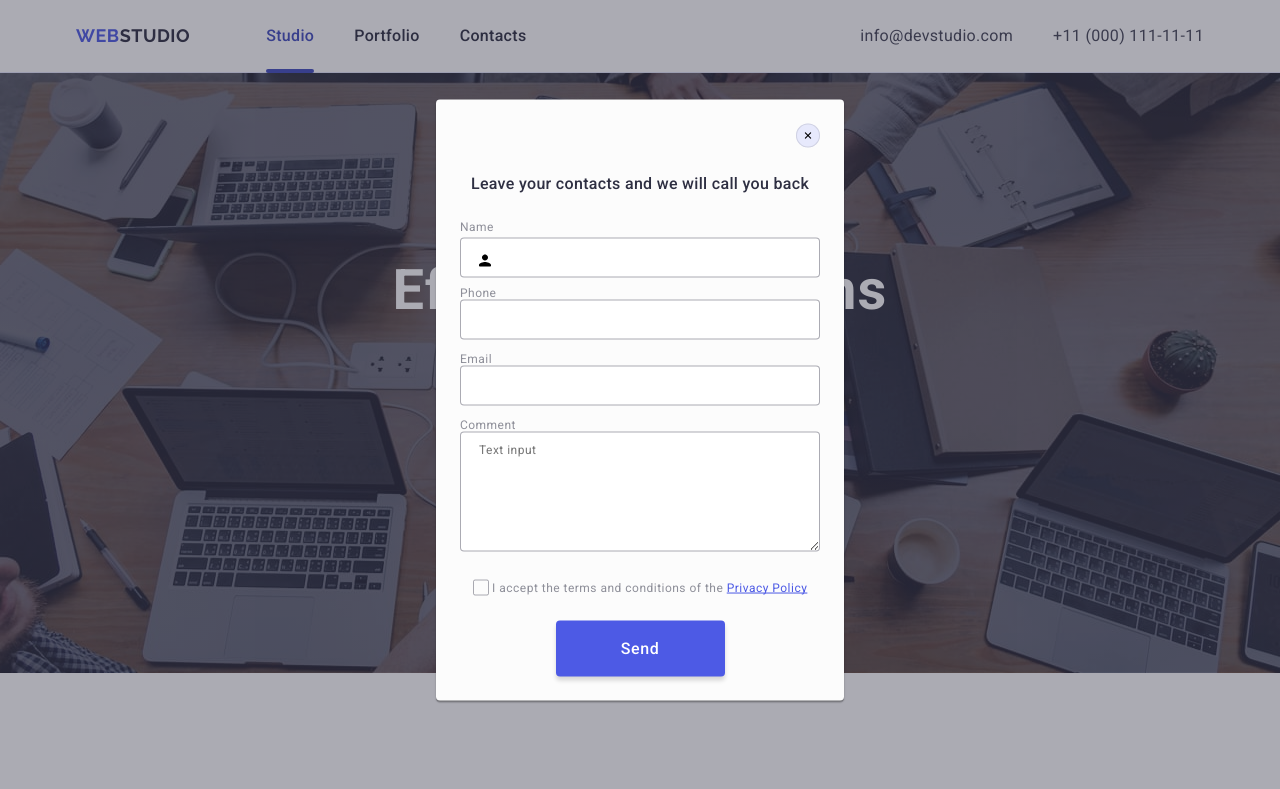
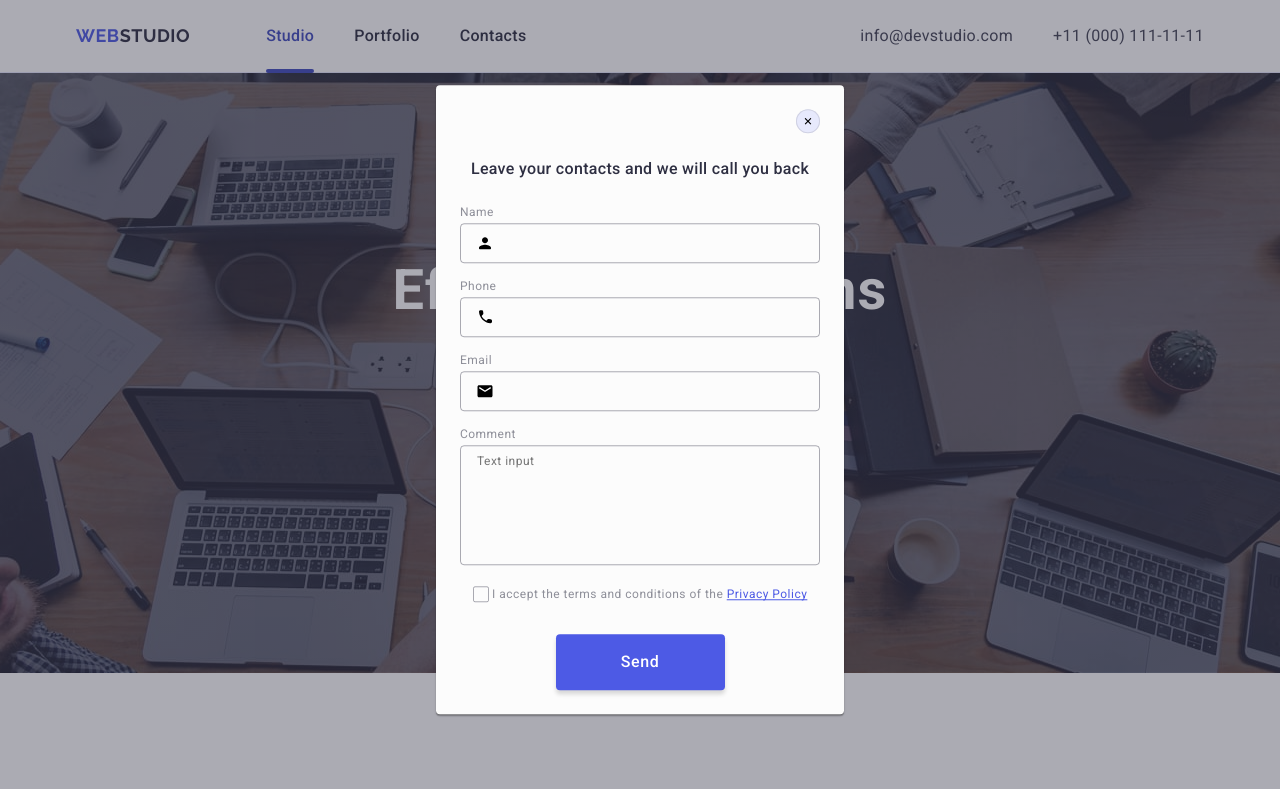
Before and after one commit to Victoria-art-creator/goit-markup-hw-05, a plain HTML site: page index.html in a window 1280 px wide. Shown: the top 789 px of the page. Drawn offline with nearby package versions, Linux system fonts and the light colour scheme.

Commit message:
add form

```diff
--- a/css/styles.css
+++ b/css/styles.css
@@ -469,23 +469,23 @@ input {
 }
 
 .subscribe-footer {
-    display: flex;
-    align-items: flex-end;
-    justify-content: flex-end;
 }
 
 
-.form-footer-label {
+.subscribe-text {
     font-weight: 500;
     font-size: 16px;
     line-height: 1.5;
     letter-spacing: 0.02em;
     color: #fff;
-
+    margin-bottom: 16px;
 }
 
 .form-footer {
-    margin-left: 80px;
+    display: flex;
+    align-items: center;
+    justify-content: center;
+    gap: 24px;
 }
 
 .form-footer-input {
@@ -493,7 +493,7 @@ input {
     font-size: 12px;
     line-height: 2;
     letter-spacing: 0.04em;
-    background-color: #2e2f42;
+    background-color: transparent;
     color: #fff;
     border: 1px solid #fff;
     border-radius: 4px;
@@ -501,15 +501,35 @@ input {
     height: 40px;
     box-shadow: 0 4px 4px 0 rgba(0, 0, 0, 0.15);
     margin-top: 16px;
+    padding-left: 16px;
+}
+
+.form-footer-input::placeholder {
+    color: #fff;
 }
 
 .subscribe-button {
+    display: flex;
+    align-items: center;
+    justify-content: center;
+    min-width: 165px;
+    height: 40px;
+    font-family: "Roboto", sans-serif;
+    font-weight: 500;
+    font-size: 16px;
+    line-height: 1.5;
+    letter-spacing: 0.04em;
+    color: #fff;
+    cursor: pointer;
+    background: #4d5ae5;
+    border: none;
     border-radius: 4px;
-    width: 165px;
-    height: 40px;
-    background: #4d5ae5;
-    margin: 0;
-    padding: 0;
+    transition: background-color 250ms cubic-bezier(0.4, 0, 0.2, 1),
+}
+
+.subscribe-button:hover,
+.subscribe-button:focus {
+    background-color: #404bbf;
 }
 
 .subscribe-icon {
@@ -517,15 +537,6 @@ input {
     height: 20px;
     fill: #fff;
     margin-left: 16px;
-}
-
-.subscribe-button-title {
-    font-weight: 500;
-    font-size: 16px;
-    line-height: 1.5;
-    letter-spacing: 0.04em;
-    text-align: center;
-    color: #fff;
 }
 
 /* Modal */
@@ -541,7 +552,7 @@ input {
     visibility: hidden;
     pointer-events: none;
     transition: opacity 250ms cubic-bezier(0.4, 0, 0.2, 1),
-    visiility 250ms cubic-bezier(0.4, 0, 0.2, 1);
+    visibility 250ms cubic-bezier(0.4, 0, 0.2, 1);
 }
 
 .backdrop.is-open {
@@ -560,14 +571,14 @@ input {
     box-shadow: 0 1px 1px 0 rgba(0, 0, 0, 0.14), 0 1px 3px 0 rgba(0, 0, 0, 0.12), 0 2px 1px 0 rgba(0, 0, 0, 0.2);
     background-color: #fcfcfc;
     transform: translate(-50%, -50%);
-    transition: opacity 250ms cubic-bezier(0.4, 0, 0.2, 1);
+    transition: transform 250ms cubic-bezier(0.4, 0, 0.2, 1);
 }
 
 .backdrop:not(.is-open) .modal {
     transform: translate(-50%, -100%) scale(1.5);
 }
 
-.icon-close-modal-wrappper {
+ .icon-close-modal-wrappper {
     border-radius: 50%;
     background-color: #e7e9fc;
     width: 24px;
@@ -588,12 +599,15 @@ input {
     background-color: #e7e9fc;
     border: 1px solid rgba(0, 0, 0, 0.1);
     cursor: pointer;
-    transition: background-color 250ms cubic-bezier(0.4, 0, 0.2, 1);
+    padding: 0;
+    transition: background-color 250ms cubic-bezier(0.4, 0, 0.2, 1),
+    border 250ms cubic-bezier(0.4, 0, 0.2, 1);
 }
 
 .close-button:hover,
 .close-button:focus {
     background-color: #404bbf;
+    border: none;
     fill: #fff;
 }
 
@@ -603,7 +617,7 @@ input {
     align-items: center;
     justify-content: center;
     border-radius: 100%;
-    transition: background-color 250ms cubic-bezier(0.4, 0, 0.2, 1);
+    transition: fill 250ms cubic-bezier(0.4, 0, 0.2, 1);
 }
 
 .modal-text {
@@ -622,8 +636,12 @@ input {
     gap: 8px;
     border-radius: 4px;
     max-width: 360px;
-    height: 336px;
+    min-width: 336px;
     margin: 24px auto;
+}
+
+.form-wrapper {
+    margin-bottom: 8px;
 }
 
 .form-label {
@@ -646,6 +664,10 @@ input {
     border-radius: 4px;
     width: 360px;
     height: 40px;
+    background-color: transparent;
+    padding-left: 38px;
+    outline: transparent;
+    transition: border-color 250ms cubic-bezier(0.4, 0, 0.2, 1);
 }
 
 .form-input:hover,
@@ -662,25 +684,31 @@ input {
     position: absolute;
     top: 11px;
     left: 16px;
-}
-
-textarea::placeholder {
-    resize: none;
-    font-family: inherit;
-    padding-top: 8px;
-    padding-left: 16px;
+    top: 50%;
+    transform: translateY(-50%);
+    transition: fill 250ms cubic-bezier(0.4, 0, 0.2, 1);
 }
 
 .form-textarea {
+    width: 100%;
+    height: 120px;
+    font-size: 12px;
+    font-weight: 400;
+    line-height: 1.17;
+    letter-spacing: 0.04em;
+    color: rgba(46, 47, 66, 0.4);
     border: 1px solid rgba(46, 47, 66, 0.4);
     border-radius: 4px;
-    width: 360px;
-    height: 120px;
-    font-weight: 400;
-    font-size: 12px;
-    line-height: 1.16667;
-    letter-spacing: 0.04em;
-    color: rgba(46, 47, 66, 0.4);
+    background-color: transparent;
+    padding: 8px 16px;
+    outline: transparent;
+    resize: none;
+    transition: border-color 250ms cubic-bezier(0.4, 0, 0.2, 1);
+}
+
+.form-textarea:hover,
+.form-textarea:focus {
+    border-color: #4D5AE5;
 }
 
 /* .form-checkbox {
@@ -731,7 +759,7 @@ input[type="checkbox"]:checked+label>span {
     gap: 8px;
     font-size: 12px;
     color: #757575;
-
+    margin-bottom: 24px;
 }
 
 .checkbox-wrapper-input {
@@ -753,12 +781,13 @@ input[type="checkbox"]:checked+label>span {
     align-items: center;
     justify-content: center;
     fill: transparent;
-    /* position: relative; */
     border-radius: 2px;
     border: 1px solid rgba(46, 47, 66, 0.4);
     width: 16px;
     height: 16px;
-    transition: background-color 250ms cubic-bezier(0.4, 0, 0.2, 1), border 250ms cubic-bezier(0.4, 0, 0.2, 1), fill 250ms cubic-bezier(0.4, 0, 0.2, 1);
+    transition: background-color 250ms cubic-bezier(0.4, 0, 0.2, 1),
+    border 250ms cubic-bezier(0.4, 0, 0.2, 1),
+    fill 250ms cubic-bezier(0.4, 0, 0.2, 1);
 }
 
 .checkbox-wrapper-input:checked + .label-checkbox .privacy-checkbox {
@@ -790,33 +819,27 @@ input[type="checkbox"]:checked + label > span {
 
 .form-button {
     display: block;
+    min-width: 169px;
+    height: 56px;
+    font-family: "Roboto";
+    font-weight: 500;
+    font-size: 16px;
+    line-height: 1.5;
+    letter-spacing: 0.04em;
+    color: #fff;
+    cursor: pointer;
+    background-color: #4d5ae5;
     border: none;
-    margin-top: 24px;
-    margin-bottom: 24px;
+    transition: background-color 250ms cubic-bezier(0.4, 0, 0.2, 1);
+
     margin-left: auto;
     margin-right: auto;
     border-radius: 4px;
     padding: 16px 32px;
-    width: 169px;
-    height: 56px;
     box-shadow: 0 4px 4px 0 rgba(0, 0, 0, 0.15);
-    background-color: #4d5ae5;
-    cursor: pointer;
-    transition: background-color 250ms cubic-bezier(0.4, 0, 0.2, 1);
 }
 
 .form-button:hover,
 .form-button:focus {
     background-color: #404bbf;
 }
-
-.form-button-title {
-    margin-right: auto;
-    margin-left: auto;
-    font-weight: 500;
-    font-size: 16px;
-    line-height: 1.5;
-    letter-spacing: 0.04em;
-    text-align: center;
-    color: #fff;
-}
--- a/index.html
+++ b/index.html
@@ -543,9 +543,9 @@
           </ul>
         </div>
         <div class="subscribe-footer">
+          <p class="subscribe-text">Subscribe</p>
           <form class="form-footer" name="subscribe-form">
-            <label class="form-footer-label"
-              >Subscribe
+            <label class="form-footer-label">
               <input
                 class="form-footer-input"
                 type="email"
@@ -553,13 +553,13 @@
                 placeholder="E-mail"
               />
             </label>
+            <button class="subscribe-button" type="submit">
+              Subscribe
+              <svg class="subscribe-icon" width="24" height="20">
+                <use href="./images/icons.svg#icon-send"></use>
+              </svg>
+            </button>
           </form>
-          <button class="subscribe-button" type="submit">
-            <span class="subscribe-button-title">Subscribe</span>
-            <svg class="subscribe-icon" width="24" height="20">
-              <use href="./images/icons.svg#icon-send"></use>
-            </svg>
-          </button>
         </div>
       </div>
     </footer>
@@ -577,36 +577,77 @@
         <p class="modal-text">Leave your contacts and we will call you back</p>
         <form class="form">
           <div class="form-wrapper">
-            <label class="form-label" for="person-name"> Name </label>
+            <label class="form-label" for="user-name">Name</label>
             <div class="input-wrapper">
               <input
                 class="form-input"
                 type="text"
-                id="person-name"
-                name="person-name"
+                id="user-name"
+                name="user-name"
               />
               <svg class="modal-icon" width="18" height="24">
                 <use href="./images/icons.svg#icon-person"></use>
               </svg>
             </div>
           </div>
-          <label class="form-label">
-            Phone
-            <input class="form-input" type="tel" name="phone" />
-          </label>
-          <label class="form-label">
-            Email
-            <input class="form-input" type="email" name="email" />
-          </label>
-          <label class="form-label">
-            Comment
+          <div class="form-wrapper">
+            <label class="form-label" for="user-phone">Phone</label>
+            <div class="input-wrapper">
+              <input
+                class="form-input"
+                type="tel"
+                name="user-phone"
+                id="user-phone"
+              />
+              <svg class="modal-icon" width="18" height="24">
+                <use href="./images/icons.svg#icon-phone"></use>
+              </svg>
+            </div>
+          </div>
+          <div class="form-wrapper">
+            <label class="form-label" for="user-email">Email</label>
+            <div class="input-wrapper">
+              <input
+                class="form-input"
+                type="email"
+                name="user-email"
+                id="user-email"
+              />
+              <svg class="modal-icon" width="18" height="24">
+                <use href="./images/icons.svg#icon-email"></use>
+              </svg>
+            </div>
+          </div>
+          <div class="form-wrapper">
+            <label class="form-label" for="user-comment">Comment</label>
             <textarea
-              class="form-input form-textarea"
-              name="comment"
+              class="form-textarea"
+              name="user-comment"
+              id="user-comment"
               placeholder="Text input"
-              rows="5"
             ></textarea>
-          </label>
+          </div>
+          <div class="checkbox-wrapper">
+            <input
+              class="visually-hidden checkbox-wrapper-input"
+              type="checkbox"
+              id="user-privacy"
+              name="user-privacy"
+              value="true"
+            />
+            <label class="label-checkbox" for="user-privacy">
+              <span class="privacy-checkbox">
+                <svg class="icon-checkbox" width="10" height="8">
+                  <use href="./images/icons.svg#icon-checkbox"></use>
+                </svg>
+              </span>
+              I accept the terms and conditions of the
+              <a class="privacy-checkbox-link" href="">Privacy Policy</a>
+            </label>
+          </div>
+          <button class="form-button" type="submit">
+            <span class="form-button-title">Send</span>
+          </button>
         </form>
         <!-- <form class="form-checkox">
           <label class="form-checkox-label">
@@ -615,28 +656,6 @@
             <span class="span-checkbox">Privacy Policy</span>
           </label>
         </form> -->
-        <div class="checkbox-wrapper">
-          <input
-            class="visually-hidden checkbox-wrapper-input"
-            type="checkbox"
-            id="privacy"
-            name="privacy"
-            value="true"
-          />
-          <label class="label-checkbox" for="privacy">
-            <span class="privacy-checkbox">
-              <svg width="10" height="8">
-                <use href="./images/icons.svg#icon-checkbox"></use>
-              </svg>
-            </span>
-
-            I accept the terms and conditions of the
-            <a class="privacy-checkbox-link" href="">Privacy Policy</a>
-          </label>
-        </div>
-        <button class="form-button" type="submit">
-          <span class="form-button-title">Send</span>
-        </button>
       </div>
     </div>
   </body>
```
Also changed, not shown: checkbox.svg (deleted).
